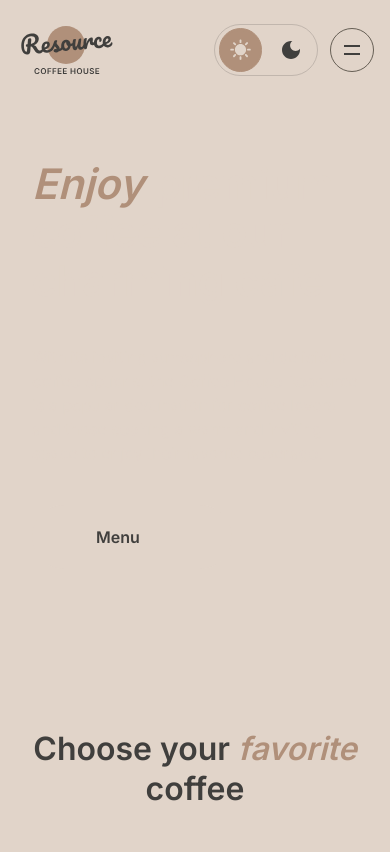
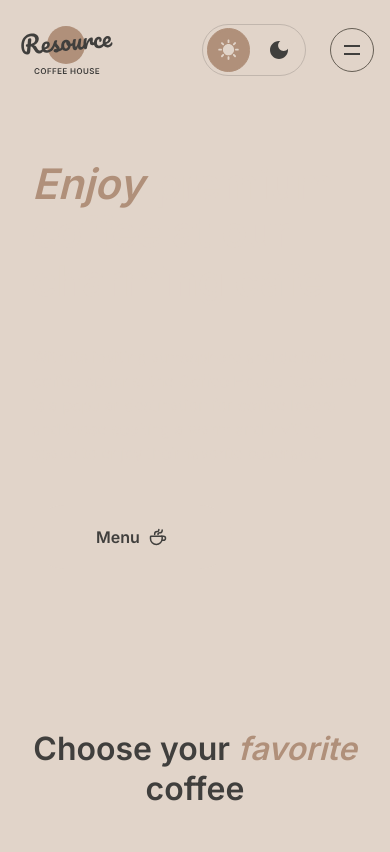
Before and after one commit to HoneySafonovets/rsschool-landing-page, a website built with Vite: page landing-page/landing-page/index.html in a window 390 px wide. Shown: the top 852 px of the page. Built offline with nearby package versions, Linux system fonts and the light colour scheme; files whose address does not match are found by name.

Commit message:
feat: add cup for mobile

```diff
--- a/landing-page/landing-page/src/main.js
+++ b/landing-page/landing-page/src/main.js
@@ -1,7 +1,7 @@
 import './scss/main.scss';
 
-alert('Привет! Немного не успел доделать, пожалуйста, перепроверь ближе к дедлайну кросс-чека!');
-alert("Hi! I didn't quite manage to finish everything—please double-check it thoroughly.")
+// alert('Привет! Немного не успел доделать, пожалуйста, перепроверь ближе к дедлайну кросс-чека!');
+// alert("Hi! I didn't quite manage to finish everything—please double-check it thoroughly.")
 
-console.log('Привет! Немного не успел доделать, пожалуйста, перепроверь ближе к дедлайну кросс-чека!');
-console.log("Hi! I didn't quite manage to finish everything—please double-check it thoroughly.");
+// console.log('Привет! Немного не успел доделать, пожалуйста, перепроверь ближе к дедлайну кросс-чека!');
+// console.log("Hi! I didn't quite manage to finish everything—please double-check it thoroughly.");
--- a/landing-page/landing-page/src/scss/blocks/_enjoy.scss
+++ b/landing-page/landing-page/src/scss/blocks/_enjoy.scss
@@ -74,6 +74,7 @@
   line-height: 150%; /* 24px */
   position: relative;
 
+  @media screen and (hover: hover) {
     &::after {
       // display: none;
       position: absolute;
@@ -107,6 +108,7 @@
     &:not(:hover):after {
       // display: none;
       animation: not-block 0.3s ease-in forwards;
+    }
   }
 }
 
@@ -175,13 +177,13 @@
         display: block;
         position: absolute;
         content: '';
-        background-image: url('../assets/main/cup.svg');
+        background-image: url('/cup.svg');
         background-repeat: no-repeat;
         width: 20px;
         height: 20px;
         top: 22px;
         right: 64px;
-        // opacity: 1;
+        opacity: 1;
         // animation: not-block 0.3s 1;
       }
       &:not(:hover):after {
--- a/landing-page/landing-page/src/scss/blocks/_header.scss
+++ b/landing-page/landing-page/src/scss/blocks/_header.scss
@@ -422,7 +422,7 @@
   }
 
   .header .header__controller-container {
-    gap: 24px;
+    gap: 12px;
     padding-left: 0px;
   }
 
@@ -521,11 +521,6 @@
 }
 
 @media screen and (max-width: 885px) {
-  .header .header__controller-container {
-    gap: 6px;
-    padding-left: 0px;
-  }
-
   .header .header__switch-theme-container {
     max-width: 104px;
     height: 52px;
```
Lines whose indentation alone changed are shown as unchanged.
